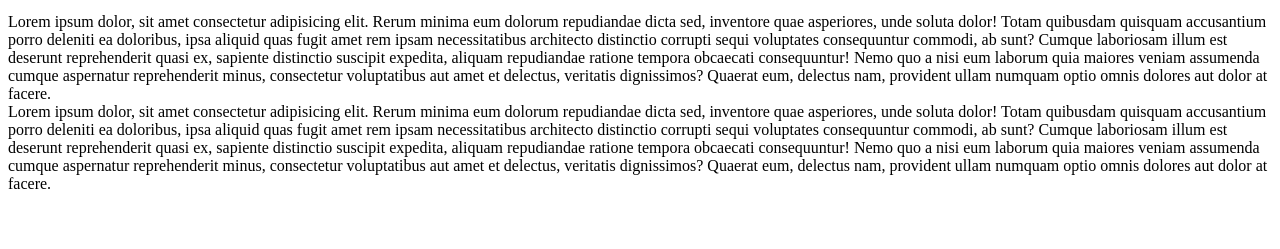
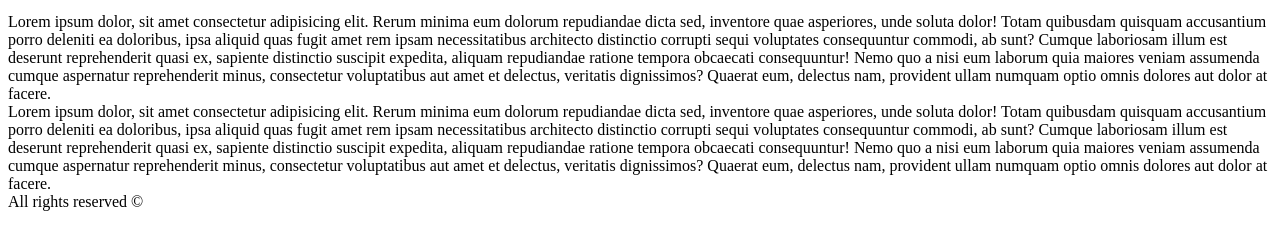
Before and after one commit to dhpcode/test-loyiha, a plain HTML site: page index.html in a window 1280 px wide. Shown: the part 101-350 px from the top of the page. Drawn offline with Linux system fonts and the light colour scheme.

Commit message:
footer qismi qo'shildi

```diff
--- a/index.html
+++ b/index.html
@@ -30,6 +30,7 @@
     aspernatur reprehenderit minus, consectetur voluptatibus aut amet et delectus, veritatis dignissimos? Quaerat eum,
     delectus nam, provident ullam numquam optio omnis dolores aut dolor at facere.
   </div>
+  <footer> All rights reserved &copy; </footer>
 </body>
 
 </html>
```
